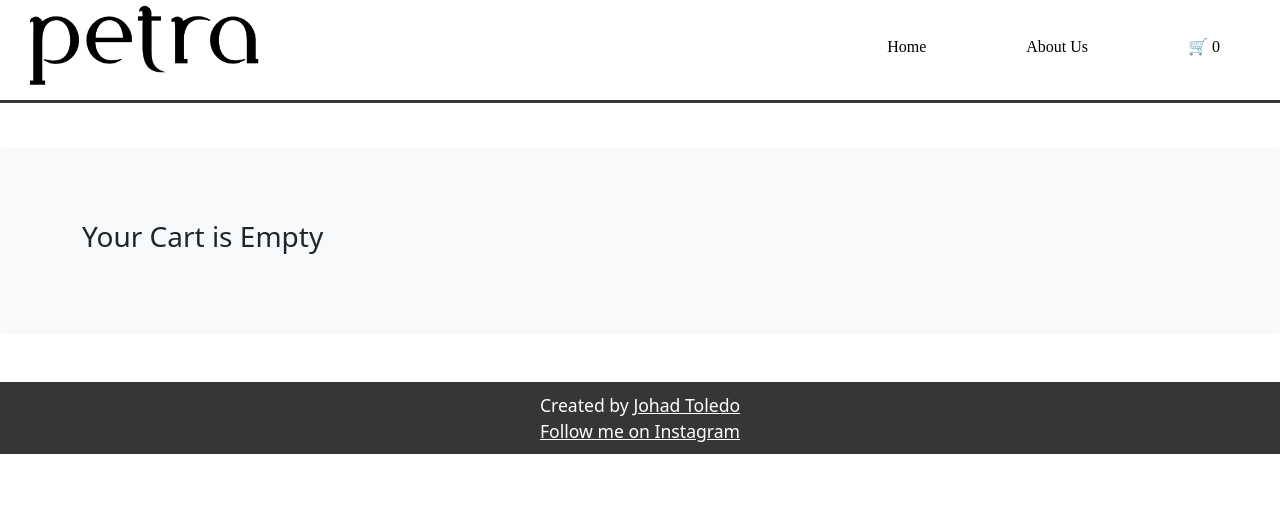
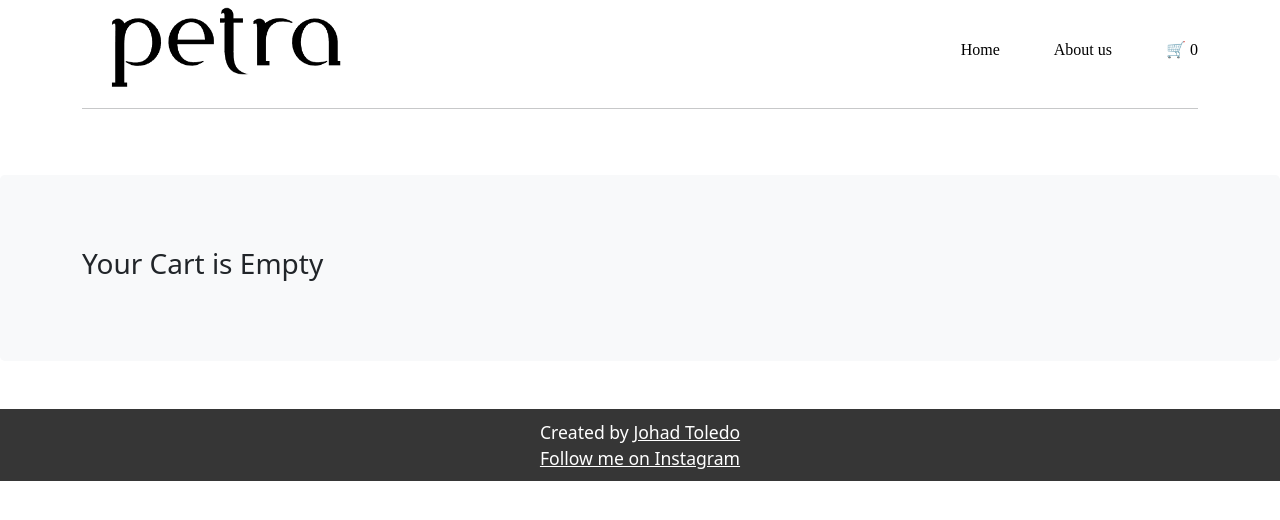
Before and after one commit to JohadToledo/React-Ecommerce, a React (Create React App) app: page /cart in a window 1280 px wide. Shown: the top 520 px of the page. Built offline with nearby package versions, Linux system fonts and the light colour scheme.

Commit message:
1ers final version

```diff
--- a/src/App.css
+++ b/src/App.css
@@ -1,21 +1,7 @@
-body{
-  background-color:black;
+body {
+  background-color: black;
 }
 
-nav {
-  background-color: white;
-  font-family: "Vujahday Script", cursive;
-  color: #212121;
-  height: 100px;
-  outline: 3px solid #363636;
-}
-
-.navbar {
-  text-align: left;
-  font-size: 50px;
-  float: left;
-  display: flex;
-}
 .logo {
   padding: auto;
   height: 90px;
@@ -25,9 +11,17 @@ nav {
   margin-left: 20px;
   padding-left: 0px;
 }
-.nav-link{
+.nav-linky {
+  position: relative;
+  padding-left: 30px;
+  top: 40%;
+  font-family: "Vujahday Script", cursive;
+  float: left;
+  display: flex;
   color: black !important;
   text-decoration: none !important;
+  text-align: left;
+  margin: auto;
 }
 
 .iconos {
@@ -35,79 +29,73 @@ nav {
   float: right;
 }
 
-ul {
-  padding: 10px;
-}
-
-li {
-  list-style: none;
-  padding: 0px 50px;
-  text-decoration: none;
-  display: inline-block;
-}
-.home{
+.home {
   padding-top: 27vh;
   padding-bottom: 27vh;
   padding-left: 17vh;
-  background-color: #acaaaa
+  background-color: #acaaaa;
 }
-.home-img{
-  /* padding: 5vh; */
+
+.home-img {
   height: 800px;
   width: 800px;
 }
 
+img {
+  height: auto;
+  max-width: 100%;
+  vertical-align: middle;
+}
 
+.btn {
+  margin: 5px;
+}
+
+.center {
+  text-align: center;
+}
+
+.card-img {
+  height: auto;
+  max-width: 100%;
+  vertical-align: middle;
+}
+
+*,
+*::before,
+*::after {
+  box-sizing: border-box;
+}
+
+.cards {
+  display: flex;
+  flex-wrap: wrap;
+  list-style: none;
+  margin: 0;
+  padding: 0;
+}
 
 
 .card {
   /* Add shadows to create the "card" effect */
-  display: inline-block;
+  display: flex;
   grid-template-columns: repeat(3, 1fr);
-  padding: 0px 10px 20px 10px;
-  box-shadow: 0 4px 8px 0 rgba(0,0,0,0.2);
+  padding: 1rem;
+  flex-direction: column;
+  box-shadow: 0 4px 8px 0 rgba(0, 0, 0, 0.2);
   transition: 0.3s;
-  border: tomato 1px solid;
-  margin-left: 20px;
-  margin: 20px;
+  min-width: 515px;
 }
 
 /* On mouse-over, add a deeper shadow */
 .card:hover {
-  box-shadow: 0 8px 16px 0 rgba(0,0,0,0.2);
+  box-shadow: 0 8px 16px 0 rgba(0, 0, 0, 0.2);
 }
 
 /* Add some padding inside the card container */
 .container {
   padding: 2px 16px;
 }
-.box{
-  padding: 1rem;
-  margin: 1rem;
-  box-shadow: 0 0 1rem #02020225 inset;
-}
-
-.grid-responsive{
-  display: grid;
-  grid-template-columns: repeat(auto-fit, minmax(200px, 1fr));
-  gap: 1rem;
-}
-
-.size{
-  height: 150px;
-  width: 150px;
-}
-
-.prod-card{
-  border: thin solid gray;
-  padding: 1rem;
-}
-
-
-
-
-
-
 
 footer {
   font-family: inherit;
@@ -118,73 +106,64 @@ footer {
   font-size: 1.1rem;
 }
 
-footer a{
+footer a {
   color: white;
 }
 
-.payment
-	{
-		border:1px solid #f2f2f2;
-		height:280px;
-        border-radius:20px;
-        background:#fff;
+.payment {
+  border: 1px solid #f2f2f2;
+  height: 280px;
+  border-radius: 20px;
+  background: #fff;
 }
-   .payment_header
-   {
-	   background:#020202;
-	   padding:20px;
-       border-radius:20px 20px 0px 0px;
-
+.payment_header {
+  background: #020202;
+  padding: 20px;
+  border-radius: 20px 20px 0px 0px;
 }
 
-   .check
-   {
-	   margin:0px auto;
-	   width:50px;
-	   height:50px;
-	   border-radius:100%;
-	   background:#fff;
-	   text-align:center;
+.check {
+  margin: 0px auto;
+  width: 50px;
+  height: 50px;
+  border-radius: 100%;
+  background: #fff;
+  text-align: center;
 }
 
-   .check i
-   {
-	   vertical-align:middle;
-	   line-height:50px;
-	   font-size:30px;
+.check i {
+  vertical-align: middle;
+  line-height: 50px;
+  font-size: 30px;
 }
 
-    .content
-    {
-        text-align:center;
+.content {
+  text-align: center;
 }
 
-    .content  h1
-    {
-        font-size:25px;
-        padding-top:25px;
+.content h1 {
+  font-size: 25px;
+  padding-top: 25px;
 }
 
-    .content a
-    {
-        width:200px;
-        height:35px;
-        color:#fff;
-        border-radius:30px;
-        padding:5px 10px;
-        background:#020202;
-        transition:all ease-in-out 0.3s;
+.content a {
+  width: 200px;
+  height: 35px;
+  color: #fff;
+  border-radius: 30px;
+  padding: 5px 10px;
+  background: #020202;
+  transition: all ease-in-out 0.3s;
 }
 
-    .content a:hover
-    {
-        text-decoration:none;
-        background:#000;
+.content a:hover {
+  text-decoration: none;
+  background: #000;
 }
 
-    .spiner{
+.spiner {
   height: 50vh;
-      display: flex ;
+  display: flex;
   align-items: center;
   justify-content: center;
 }
--- a/src/components/Loader.js
+++ b/src/components/Loader.js
@@ -1,13 +1,12 @@
-import React from 'react'
-import { Spinner} from 'reactstrap'
+import React from "react";
+import { Spinner } from "reactstrap";
 
 export default function Loader() {
-    return (
-        <div className='spiner'>
-        <div className="row">
-            <Spinner color='dark'/>
-        </div>
-
-        </div>
-    )
+  return (
+    <div className="spine">
+      <div className="row vh-50 m-0 text-center aling-items-center justify-content-center">
+        <Spinner color="dark" />
+      </div>
+    </div>
+  );
 }
--- a/src/components/Navbar.js
+++ b/src/components/Navbar.js
@@ -6,29 +6,34 @@ import { useSelector } from "react-redux";
 const Navbar = () => {
   const state = useSelector((state) => state.handleCart);
   return (
-    <nav>
-      <div>
-        <div>
-          <NavLink to="/" >
-            <img className="logo navbar-brand" src={Petra} alt="logo"></img>
-          </NavLink>
+    <>
+      <div className="container">
+        <div className="row justify-content-md-center"></div>
+        <div className="row">
+          <div className="col">
+            <NavLink to="/">
+              <img className="logo navbar-brand" src={Petra} alt="logo"></img>
+            </NavLink>
+          </div>
+          <div className="col-md-auto">
+            <NavLink to="/"  className='nav-linky'>
+              Home
+            </NavLink>
+          </div>
+          <div className="col-md-auto">
+            <NavLink to="/acerca"  className='nav-linky'>
+              About us
+            </NavLink>
+          </div>
+          <div className="col-md-auto">
+            <NavLink to="/cart"  className='nav-linky'>
+              🛒 {state.length}
+            </NavLink>
+          </div>
         </div>
+      <hr />
       </div>
-
-      <div  className="iconos float-lg-end text-black">
-        <ul >
-          <NavLink to="/" style={{color:"black"}}>
-            <li className="nav-item">Home</li>
-          </NavLink>
-          <NavLink to="/acerca" style={{color:"black"}}>
-            <li className="nav-item">About Us</li>
-          </NavLink>
-          <NavLink to="/cart" style={{color:"black"}}>
-            <li className="nav-item"  >🛒 {state.length}</li>
-          </NavLink>
-        </ul>
-      </div>
-    </nav>
+    </>
   );
 };
 
--- a/src/components/Products.jsx
+++ b/src/components/Products.jsx
@@ -37,7 +37,9 @@ const Products = (props) => {
   const ShowProducts = () => {
     return (
       <>
-        <div className="buttons d-flex justify-content-center mb-5 pb-5">
+      <div className="container ">
+        <div className="row  buttons d-flex justify-content-center mb-5 pb-5">
+        <div className="center">
           <button
             className=" btn btn-outline-dark me-2"
             onClick={() => getProducts()}
@@ -81,20 +83,24 @@ const Products = (props) => {
             Other
           </button>
         </div>
+        </div>
+      </div>
         {products.map((product) => {
           return (
             <>
-              <div className="col-md-3 mb-4" key={product.id}>
+              <div className="cards col-md-3 mb-4 center" key={product.id}>
                 <div className="card h-100 text-center p-4" >
+                  <div className='card-img center'>
                   <img
                     src={fetchImageURL(product.image?.url)}
-                    className="card-img-top"
+                    className=""
                     alt={product.title}
                     height={250}
                   />
-                  <div className="card-body" key={product.id}>
-                    <h5 className="card-title mb-0">{product.title}</h5>
-                    <p className="card-text lead fw-bold">${product.price}</p>
+                  </div>
+                  <div className="card-body center" key={product.id}>
+                    <h5 className="card-title mb-0 center">{product.title}</h5>
+                    <p className="card-text lead fw-bold center">${product.price}</p>
                     <NavLink
                       to={`/products/${product.slug}`}
                       className="btn btn-outline-dark"
--- a/src/components/product.jsx
+++ b/src/components/product.jsx
@@ -3,7 +3,6 @@ import { useDispatch } from "react-redux";
 import { addCart } from "../redux/action";
 import { useParams } from "react-router";
 import { NavLink } from "react-router-dom";
-import Skeleton from "react-loading-skeleton";
 import { fetchImageURL, fetchProduct } from "../api";
 import Loader from "./Loader";
 
@@ -36,7 +35,7 @@ const Product = () => {
             <Loader />
           ) : (
             <>
-              <div className="col-md-6" key={product.id}>
+              <div className="col-md-6 center" key={product.id}>
                 {
                   <img
                     src={fetchImageURL(product.image?.url)}
@@ -46,7 +45,7 @@ const Product = () => {
                   />
                 }
               </div>
-              <div className="col-md-6">
+              <div className="col-md-6 my-auto center">
                 <h4 className="text-uppercase text-black-50">
                   {product.category}
                 </h4>
```
Lines whose indentation alone changed are shown as unchanged.
